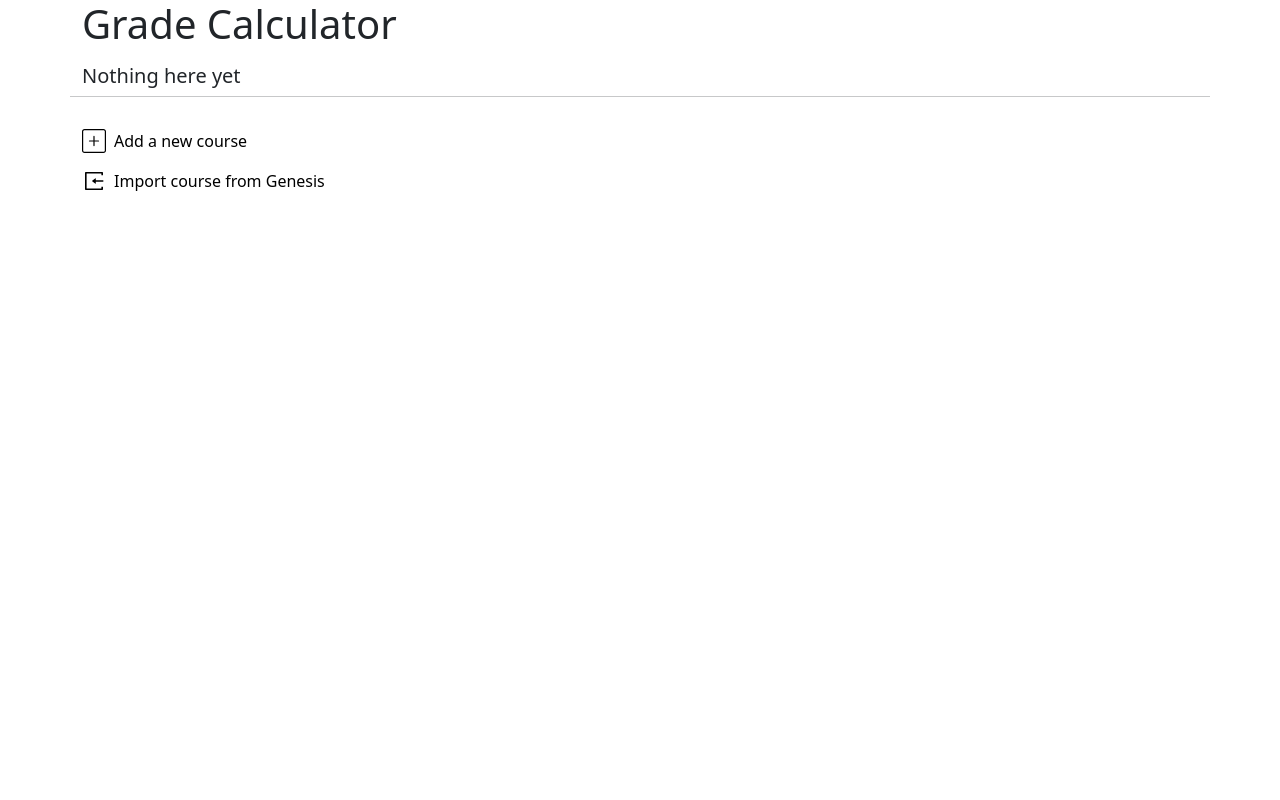
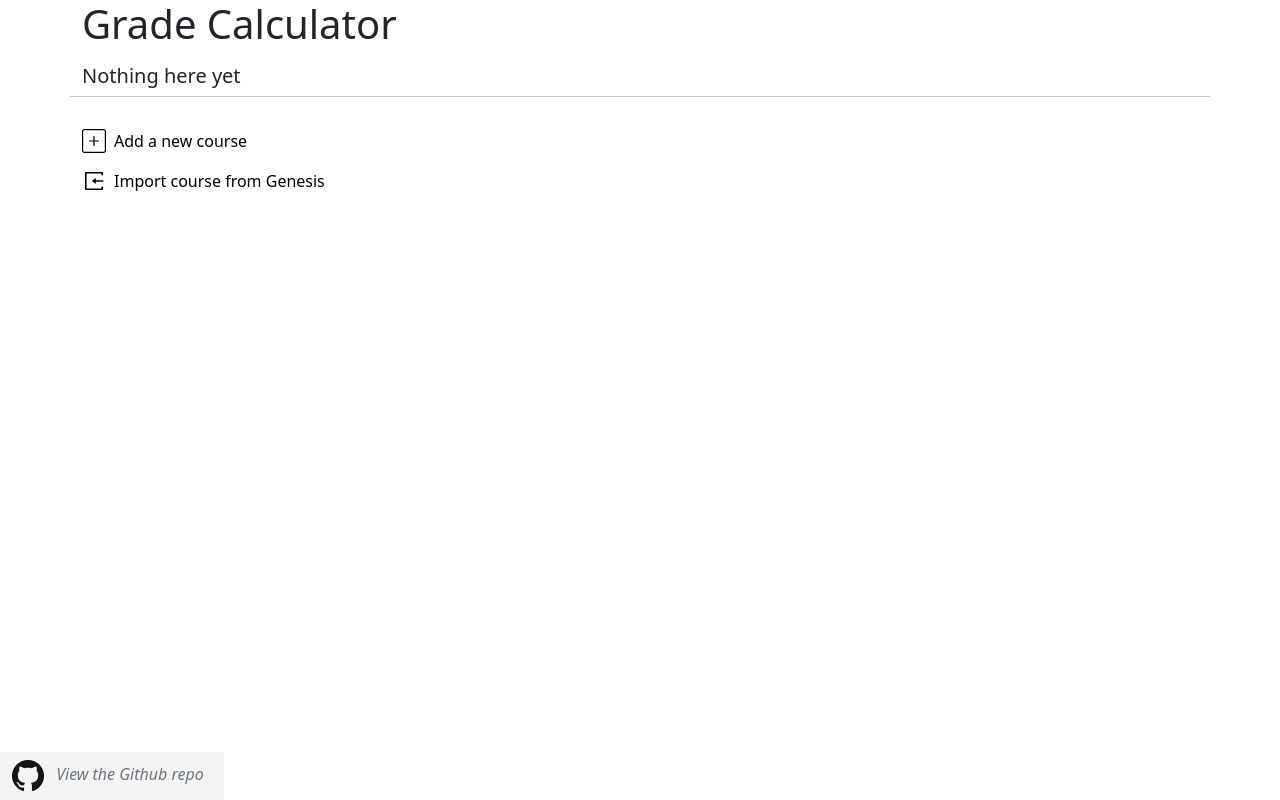
Before and after one commit to guanglinwei/grade-calculator, an Angular app: page /courses in a window 1280 px wide. Built offline with nearby package versions, Linux system fonts and the light colour scheme.

Commit message:
added link to repo

```diff
--- a/src/index.html
+++ b/src/index.html
@@ -12,4 +12,12 @@
 <body>
   <app-root></app-root>
 </body>
+<footer class="footer">
+  <a href="https://github.com/guanglinwei/grade-calculator" style="text-decoration: none;">
+    <div class="container py-2">
+        <img src="assets/GitHub-Mark-32px.png">
+        <i class="text-muted mx-2">View the Github repo</i>
+    </div>
+  </a>
+</footer>
 </html>
--- a/src/styles.scss
+++ b/src/styles.scss
@@ -1 +1,15 @@
 /* You can add global styles to this file, and also import other style files */
+html {
+    position: relative;
+    min-height: 100%;
+}
+.footer {
+    position: fixed;
+    bottom: 0;
+    width: auto;
+    height: auto;
+    background-color: #f5f5f5;
+}
+body {
+    margin-bottom: 60px;
+}
```
Also changed, not shown: src/assets/GitHub-Mark-32px.png (added).
